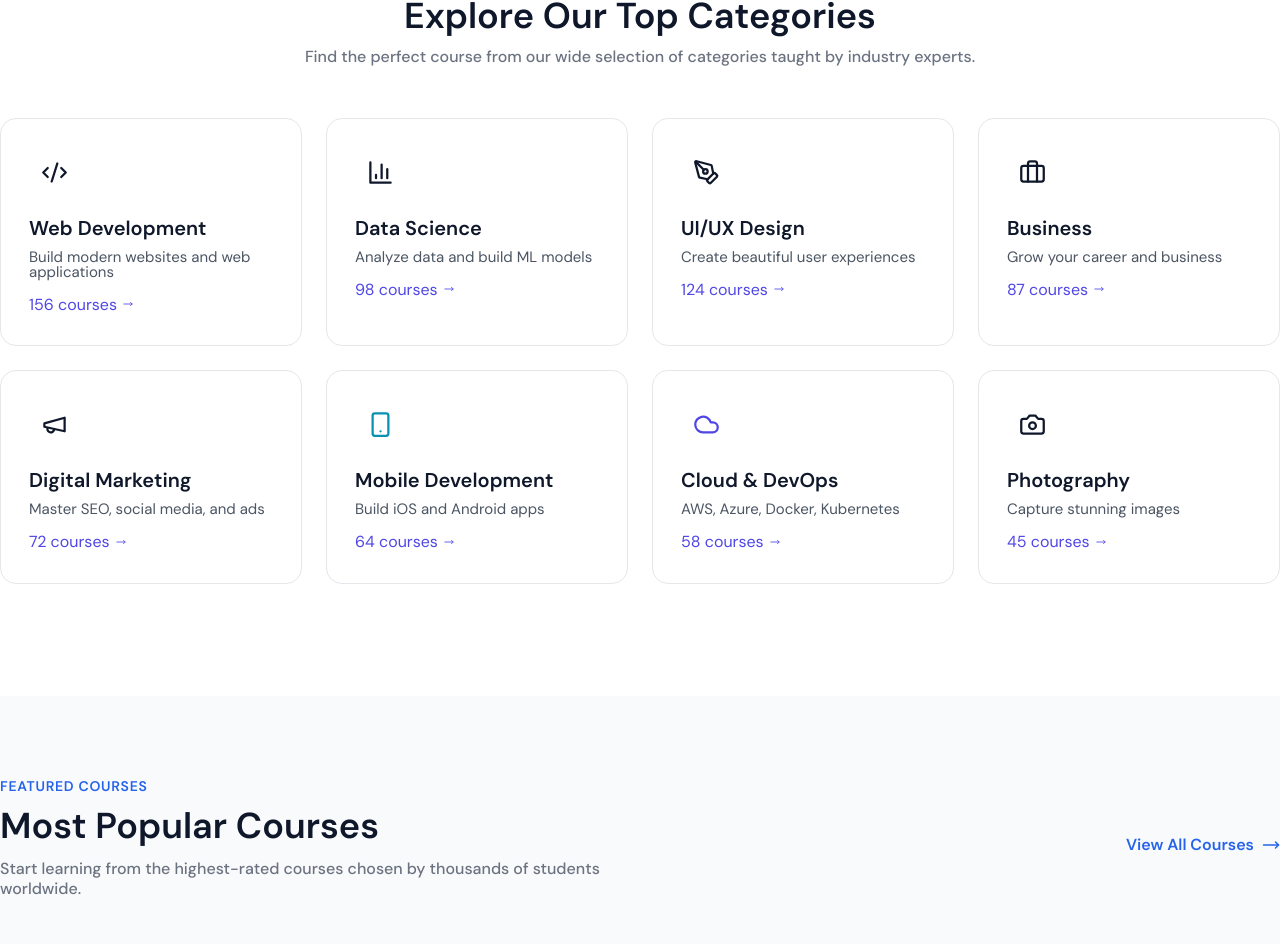
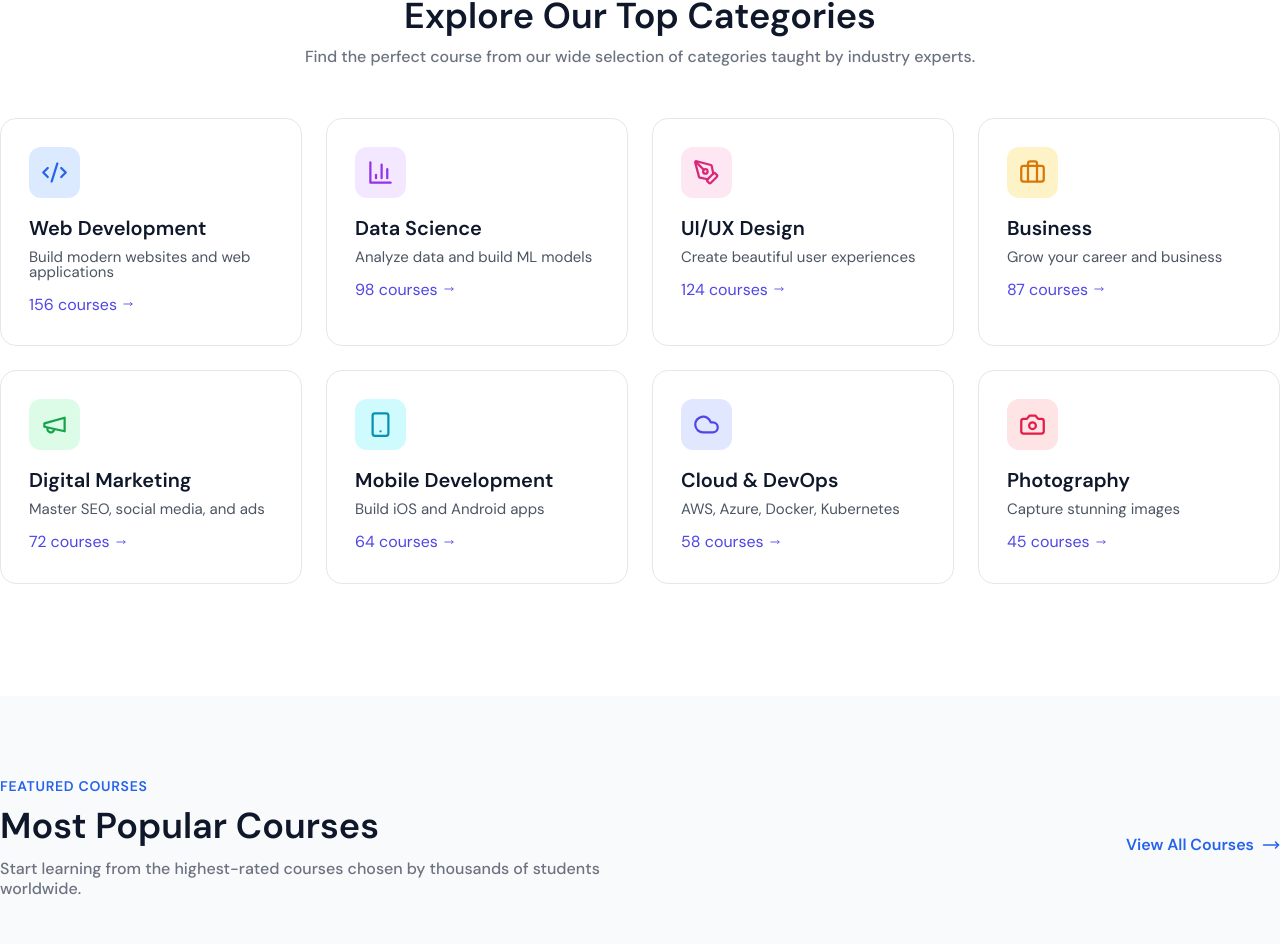
Before and after one commit to abdoayman12/learnify, a React (Vite) app: page / in a window 1280 px wide. Shown: the part 1021-1965 px from the top of the page. Built offline with nearby package versions, Linux system fonts and the light colour scheme.

Commit message:
fixing colors

```diff
--- a/src/components/Navbar/Home.jsx
+++ b/src/components/Navbar/Home.jsx
@@ -55,6 +55,42 @@ const stats = [
     label: "Success Rate",
   },
 ];
+
+
+const colorClasses = {
+  blue: {
+    bg: "bg-blue-100 dark:bg-blue-800/20",
+    text: "text-blue-600 dark:text-blue-400",
+  },
+  purple: {
+    bg: "bg-purple-100 dark:bg-purple-800/20",
+    text: "text-purple-600 dark:text-purple-400",
+  },
+  pink: {
+    bg: "bg-pink-100 dark:bg-pink-800/20",
+    text: "text-pink-600 dark:text-pink-400",
+  },
+  amber: {
+    bg: "bg-amber-100 dark:bg-amber-800/20",
+    text: "text-amber-600 dark:text-amber-400",
+  },
+  green: {
+    bg: "bg-green-100 dark:bg-green-800/20",
+    text: "text-green-600 dark:text-green-400",
+  },
+  cyan: {
+    bg: "bg-cyan-100 dark:bg-cyan-800/20",
+    text: "text-cyan-600 dark:text-cyan-400",
+  },
+  indigo: {
+    bg: "bg-indigo-100 dark:bg-indigo-800/20",
+    text: "text-indigo-600 dark:text-indigo-400",
+  },
+  rose: {
+    bg: "bg-rose-100 dark:bg-rose-800/20",
+    text: "text-rose-600 dark:text-rose-400",
+  },
+};
 
 
 
@@ -462,16 +498,16 @@ const pricingPlans = [
 
 
 
-
 {categories.map((cat, i) => {
   const Icon = cat.icon;
+  const styles = colorClasses[cat.color];
 
   return (
     <Link to="/courses" key={i}>
       <div className="dark:bg-gray-900 w-full ps-7 py-7 h-full rounded-2xl group border hover:shadow-lg border-gray-200 dark:border-gray-800 hover:border-primary-300 dark:hover:border-primary-800 cursor-pointer">
 
-          <div className={`bg-${cat.color}-100 dark:bg-${cat.color}-800/20 inline-flex items-center justify-center p-3 rounded-xl`}>
-            <Icon className={`text-${cat.color}-600 dark:text-${cat.color}-400`} size={27} />
+        <div className={`${styles.bg} inline-flex items-center justify-center p-3 rounded-xl`}>
+          <Icon className={`${styles.text}`} size={27} />
         </div>
 
         <p className="dark:text-white font-bold text-xl pt-4 pb-2 group-hover:text-indigo-600">
@@ -496,7 +532,6 @@ const pricingPlans = [
     </Link>
   );
 })}
-
 
 
 
```
Lines whose indentation alone changed are shown as unchanged.
